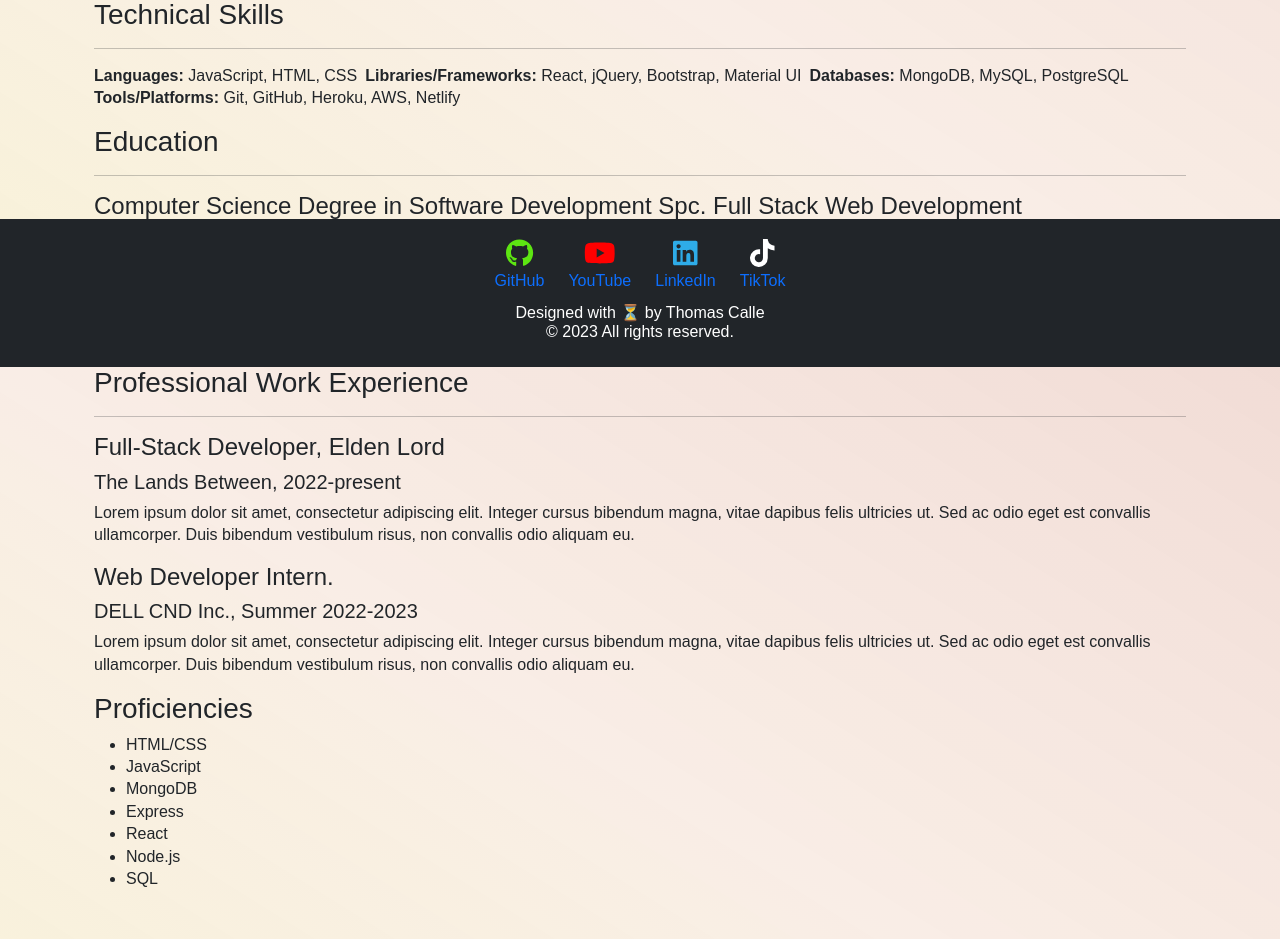
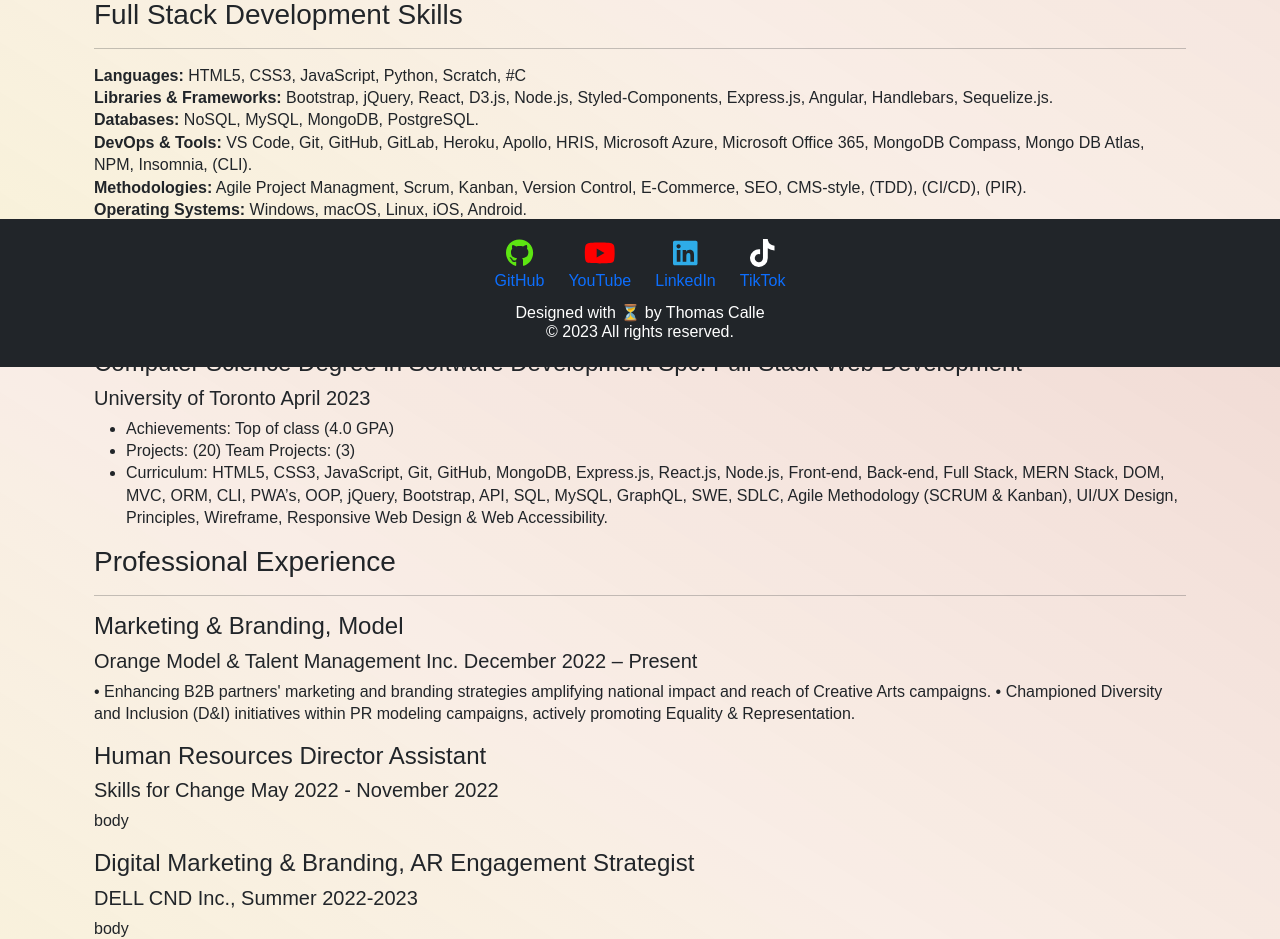
Before and after one commit to ThomasCalle/7homas7he7ank-React-Portfolio, a React (Create React App) app: page /7homas7he7ank-React-Portfolio/resume in a window 1280 px wide. Shown: the part 433-1372 px from the top of the page. Built offline with nearby package versions, Linux system fonts and the light colour scheme; the HTML template or start-up script is replaced by a standard one.

Commit message:
resume updated skills

```diff
--- a/src/components/Resume.js
+++ b/src/components/Resume.js
@@ -20,23 +20,26 @@
         </Row>
         <Row>
           <Col>
-            <h3>Technical Skills</h3>
+            <h3>Full Stack Development Skills</h3>
             <hr className="star-secondary" />
             <ul className="list-inline">
+            <li className="list-inline-item">
+                <strong>Languages:</strong> HTML5, CSS3, JavaScript, Python, Scratch, #C </li>
+            <li className="list-inline-item">
+                <strong>Libraries & Frameworks:</strong> Bootstrap, jQuery, React, D3.js, Node.js, Styled-Components,
+                Express.js, Angular, Handlebars, Sequelize.js.</li>
+            <li className="list-inline-item">
+                <strong>Databases:</strong> NoSQL, MySQL, MongoDB, PostgreSQL.</li>
+            <li className="list-inline-item">
+                <strong>DevOps & Tools:</strong> VS Code, Git, GitHub, GitLab, Heroku, Apollo, HRIS, Microsoft Azure,
+                Microsoft Office 365, MongoDB Compass, Mongo DB Atlas, NPM, Insomnia, (CLI).</li>
+            <li className="list-inline-item">
+                <strong>Methodologies:</strong> Agile Project Managment, Scrum, Kanban, Version Control, E-Commerce, SEO, CMS-style, (TDD), (CI/CD), (PIR). </li>
               <li className="list-inline-item">
-                <strong>Languages:</strong> JavaScript, HTML, CSS
-              </li>
-              <li className="list-inline-item">
-                <strong>Libraries/Frameworks:</strong> React, jQuery, Bootstrap,
-                Material UI
-              </li>
-              <li className="list-inline-item">
-                <strong>Databases:</strong> MongoDB, MySQL, PostgreSQL
-              </li>
-              <li className="list-inline-item">
-                <strong>Tools/Platforms:</strong> Git, GitHub, Heroku, AWS,
-                Netlify
-              </li>
+                <strong>Operating Systems:</strong> Windows, macOS, Linux, iOS, Android.</li>
+            <li className="list-inline-item">
+                <strong>Skills:</strong> Styled-Components, Responsive Web Design, UI/UX Design Principles, API Integration, Express.js, GraphQL, Object-Oriented Programming (OOP), Object Relational, Mapping(ORM),
+                MERN Stack, GraphQL, Wireframe Design, (CRUD) operations.</li>
             </ul>
           </Col>
         </Row>
@@ -46,26 +49,38 @@
             <hr className="star-secondary" />
             <div className="resume-item">
               <h4>Computer Science Degree in Software Development Spc. Full Stack Web Development</h4>
-              <h5>University of of of of Toronto April 2023</h5>
+              <h5>University of Toronto April 2023</h5>
               <ul>
-              <li>Graduated top of class (4.0 GPA)</li>
-              <li>Relevant Curriculum: HTML5, CSS3, JavaScript, Git, GitHub, MongoDB, Express.js, React.js, Node.js, Front-end, Back-end, Full Stack, MERN Stack, DOM, MVC, ORM, CLI, PWA’s, OOP, jQuery, Bootstrap, API, SQL, MySQL, GraphQL, SWE, SDLC, Agile Methodology (SCRUM & Kanban), UI/UX Design, Principles, Wireframe, Responsive Web Design & Web Accessibility.</li>
+              <li>Achievements: Top of class (4.0 GPA)</li>
+              <li>Projects: (20) Team Projects: (3)</li>
+              <li>Curriculum: HTML5, CSS3, JavaScript, Git, GitHub, MongoDB, Express.js, React.js, Node.js, Front-end, Back-end, Full Stack, MERN Stack, DOM, MVC, ORM, CLI, PWA’s, OOP, jQuery, Bootstrap, API, SQL, MySQL, GraphQL, SWE, SDLC, Agile Methodology (SCRUM & Kanban), UI/UX Design, Principles, Wireframe, Responsive Web Design & Web Accessibility.</li>
               </ul>
             </div>
           </Col>
         </Row>
         <Row>
           <Col>
-            <h3>Professional Work Experience</h3>
+            <h3>Professional Experience</h3>
             <hr className="star-secondary" />
             <div className="resume-item">
-              <h4>Full-Stack Developer, Elden Lord</h4>
-              <h5>The Lands Between, 2022-present</h5>
+              <h4>Marketing & Branding, Model</h4>
+              <h5>Orange Model & Talent Management Inc. December 2022 – Present</h5>
+              <p>• Enhancing B2B partners' marketing and branding strategies amplifying national impact and reach of Creative Arts campaigns.
+                 • Championed Diversity and Inclusion (D&I) initiatives within PR modeling campaigns, actively promoting Equality & Representation.
+              </p>
+            </div>
+            <div className="resume-item">
+              <h4>Human Resources Director Assistant</h4>
+              <h5>Skills for Change May 2022 - November 2022</h5>
               <p>
-                Lorem ipsum dolor sit amet, consectetur adipiscing elit. Integer
-                cursus bibendum magna, vitae dapibus felis ultricies ut. Sed ac
-                odio eget est convallis ullamcorper. Duis bibendum vestibulum
-                risus, non convallis odio aliquam eu.
+                body
+              </p>
+            </div>
+            <div className="resume-item">
+              <h4>Digital Marketing & Branding, AR Engagement Strategist</h4>
+              <h5>DELL CND Inc., Summer 2022-2023</h5>
+              <p>
+                body
               </p>
             </div>
             <div className="resume-item">
@@ -83,7 +98,7 @@
         <Row>
           <Col>
             <h3>Proficiencies</h3>
-            <ul>
+            {/* <ul>
               <li>HTML/CSS</li>
               <li>JavaScript</li>
               <li>
@@ -100,7 +115,7 @@
                 <span className="teal-color">N</span>ode.js
               </li>
               <li>SQL</li>
-            </ul>
+            </ul> */}
           </Col>
         </Row>
       </Container>
```
